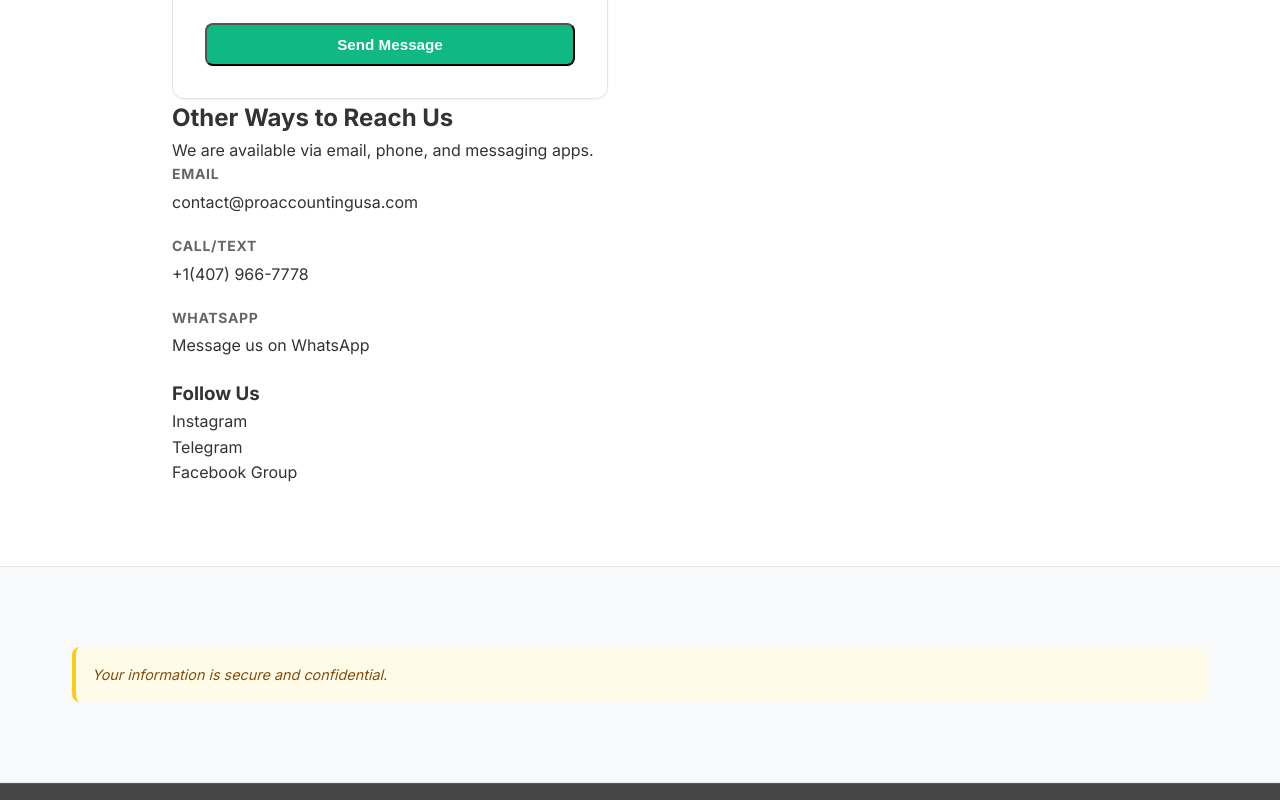
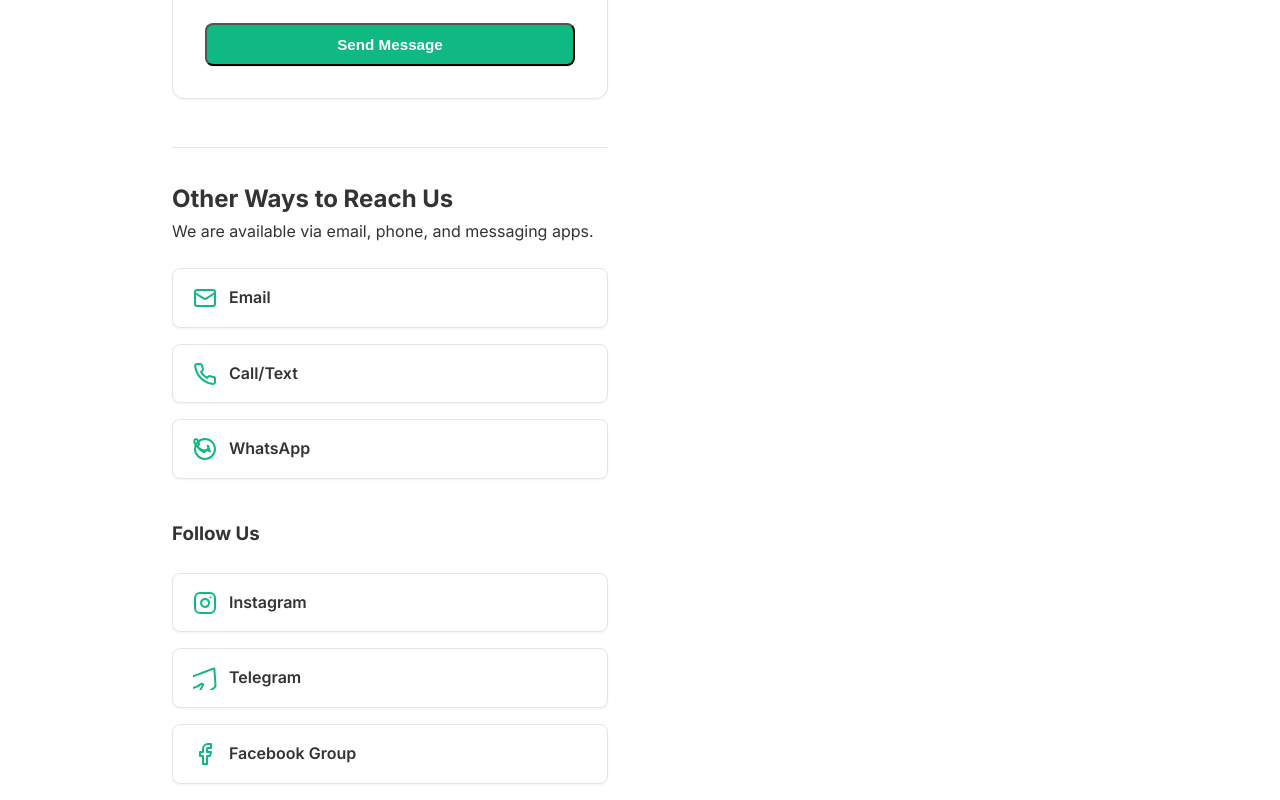
Before and after one commit to QASchoolUSA/Precise-Accounting, a Next.js app: page /en/contact in a window 1280 px wide. Shown: the part 1080-1880 px from the top of the page. Built offline with nearby package versions, Linux system fonts and the light colour scheme.

Commit message:
Added new changes

```diff
--- a/app/[lang]/contact/page.js
+++ b/app/[lang]/contact/page.js
@@ -1,5 +1,6 @@
 import Link from 'next/link';
 import ContactForm from '@/components/ContactForm';
+import { MailIcon, PhoneIcon, WhatsAppIcon, InstagramIcon, TelegramIcon, FacebookIcon } from '@/components/SocialIcons';
 import { getDictionary } from '../../../get-dictionary';
 
 export const metadata = {
@@ -30,26 +31,37 @@ export default async function Contact({ params: { lang } }) {
                                 <h2>{t.otherWays}</h2>
                                 <p className="mb-4">{t.friendly}</p>
 
-                                <div className="contact-item">
-                                    <strong>{t.email}</strong>
-                                    <a href="mailto:contact@proaccountingusa.com">contact@proaccountingusa.com</a>
-                                </div>
-                                <div className="contact-item">
-                                    <strong>{t.callText}</strong>
-                                    <a href="tel:+14079667778">+1(407) 966-7778</a>
-                                </div>
-                                <div className="contact-item">
-                                    <strong>{t.whatsapp}</strong>
-                                    <a href="https://wa.me/message/QAOEHLU4XRVHL1" target="_blank" rel="noopener noreferrer">{t.messageWhatsapp}</a>
+                                <div className="social-grid">
+                                    <a href="mailto:contact@proaccountingusa.com" className="social-btn">
+                                        <MailIcon />
+                                        <span>{t.email}</span>
+                                    </a>
+                                    <a href="tel:+14079667778" className="social-btn">
+                                        <PhoneIcon />
+                                        <span>{t.callText}</span>
+                                    </a>
+                                    <a href="https://wa.me/message/QAOEHLU4XRVHL1" target="_blank" rel="noopener noreferrer" className="social-btn">
+                                        <WhatsAppIcon />
+                                        <span>{t.whatsapp}</span>
+                                    </a>
                                 </div>
 
                                 <div className="social-links mt-6">
                                     <h3>{t.followUs}</h3>
-                                    <ul>
-                                        <li><a href="https://www.instagram.com/precisetaxes" target="_blank" rel="noopener noreferrer">Instagram</a></li>
-                                        <li><a href="https://t.me/precisetaxes" target="_blank" rel="noopener noreferrer">Telegram</a></li>
-                                        <li><a href="https://facebook.com/groups/1395083481908820/" target="_blank" rel="noopener noreferrer">Facebook Group</a></li>
-                                    </ul>
+                                    <div className="social-grid">
+                                        <a href="https://www.instagram.com/precisetaxes" target="_blank" rel="noopener noreferrer" className="social-btn">
+                                            <InstagramIcon />
+                                            <span>Instagram</span>
+                                        </a>
+                                        <a href="https://t.me/precisetaxes" target="_blank" rel="noopener noreferrer" className="social-btn">
+                                            <TelegramIcon />
+                                            <span>Telegram</span>
+                                        </a>
+                                        <a href="https://facebook.com/groups/1395083481908820/" target="_blank" rel="noopener noreferrer" className="social-btn">
+                                            <FacebookIcon />
+                                            <span>Facebook Group</span>
+                                        </a>
+                                    </div>
                                 </div>
                             </div>
                         </div>
--- a/app/globals.css
+++ b/app/globals.css
@@ -1448,3 +1448,52 @@ main {
         width: auto;
     }
 }
+/* Social Buttons Grid */
+.social-grid {
+    display: grid;
+    grid-template-columns: repeat(auto-fit, minmax(240px, 1fr));
+    gap: 1rem;
+    margin-top: 1.5rem;
+}
+
+.social-btn {
+    display: flex;
+    align-items: center;
+    gap: 0.75rem;
+    padding: 1rem 1.25rem;
+    background-color: white;
+    border: 1px solid var(--color-border);
+    border-radius: var(--radius-md);
+    color: var(--color-text);
+    font-weight: 600;
+    transition: all 0.2s ease;
+    text-decoration: none;
+    box-shadow: var(--shadow-sm);
+}
+
+.social-btn:hover {
+    border-color: var(--color-accent);
+    color: var(--color-accent);
+    background-color: #f0fdf4; /* Light emerald tint */
+    transform: translateY(-2px);
+    box-shadow: var(--shadow-md);
+}
+
+.social-btn svg {
+    flex-shrink: 0;
+    color: var(--color-accent);
+    transition: color 0.2s ease;
+}
+
+.social-btn:hover svg {
+    color: var(--color-accent-hover);
+}
+
+/* Utility Helpers */
+.mt-4 { margin-top: 1rem; }
+.mt-6 { margin-top: 2.5rem; }
+.mt-8 { margin-top: 3rem; }
+.mb-4 { margin-bottom: 1rem; }
+.pt-8 { padding-top: 2rem; }
+.border-t { border-top: 1px solid var(--color-border); }
+.border-gray-200 { border-color: var(--color-border); }
--- /dev/null
+++ b/components/SocialIcons.jsx
@@ -0,0 +1,41 @@
+import React from 'react';
+
+export const MailIcon = ({ className }) => (
+    <svg xmlns="http://www.w3.org/2000/svg" width="24" height="24" viewBox="0 0 24 24" fill="none" stroke="currentColor" strokeWidth="2" strokeLinecap="round" strokeLinejoin="round" className={className}>
+        <rect width="20" height="16" x="2" y="4" rx="2" />
+        <path d="m22 7-8.97 5.7a1.94 1.94 0 0 1-2.06 0L2 7" />
+    </svg>
+);
+
+export const PhoneIcon = ({ className }) => (
+    <svg xmlns="http://www.w3.org/2000/svg" width="24" height="24" viewBox="0 0 24 24" fill="none" stroke="currentColor" strokeWidth="2" strokeLinecap="round" strokeLinejoin="round" className={className}>
+        <path d="M22 16.92v3a2 2 0 0 1-2.18 2 19.79 19.79 0 0 1-8.63-3.07 19.5 19.5 0 0 1-6-6 19.79 19.79 0 0 1-3.07-8.67A2 2 0 0 1 4.11 2h3a2 2 0 0 1 2 1.72 12.84 12.84 0 0 0 .7 2.81 2 2 0 0 1-.45 2.11L8.09 9.91a16 16 0 0 0 6 6l1.27-1.27a2 2 0 0 1 2.11-.45 12.84 12.84 0 0 0 2.81.7A2 2 0 0 1 22 16.92z" />
+    </svg>
+);
+
+export const WhatsAppIcon = ({ className }) => (
+    <svg xmlns="http://www.w3.org/2000/svg" width="24" height="24" viewBox="0 0 24 24" fill="none" stroke="currentColor" strokeWidth="2" strokeLinecap="round" strokeLinejoin="round" className={className}>
+        <circle cx="12" cy="12" r="10" />
+        <path d="M16.95 14.4c-.45-.23-2.66-1.3-3.07-1.45-.41-.15-.71.1-.96.48-.27.4-.95 1.25-1.18 1.5-.23.23-.46.26-.9.04-.46-.23-1.92-.7-3.66-2.22-1.35-1.18-2.26-2.65-2.52-3.1-.26-.45-.03-.69.2-.9.2-.2.45-.52.68-.78.23-.26.3-.44.45-.74.15-.3.08-.56-.04-.78-.12-.22-1.07-2.54-1.46-3.48-.38-.96-.78-.81-1.07-.82-.28 0-.6 0-.92.1s-1.22.42-1.22 2.05c0 1.63 1.2 3.2 1.36 3.42.17.22 2.37 3.56 5.74 5 2.02.86 2.81.93 3.8.78.7-.1 2.66-1.08 3.04-2.12.38-1.04.38-1.93.27-2.12-.11-.19-.41-.3-.86-.52z" />
+    </svg>
+);
+
+export const InstagramIcon = ({ className }) => (
+    <svg xmlns="http://www.w3.org/2000/svg" width="24" height="24" viewBox="0 0 24 24" fill="none" stroke="currentColor" strokeWidth="2" strokeLinecap="round" strokeLinejoin="round" className={className}>
+        <rect width="20" height="20" x="2" y="2" rx="5" ry="5" />
+        <path d="M16 11.37A4 4 0 1 1 12.63 8 4 4 0 0 1 16 11.37z" />
+        <line x1="17.5" x2="17.51" y1="6.5" y2="6.5" />
+    </svg>
+);
+
+export const FacebookIcon = ({ className }) => (
+    <svg xmlns="http://www.w3.org/2000/svg" width="24" height="24" viewBox="0 0 24 24" fill="none" stroke="currentColor" strokeWidth="2" strokeLinecap="round" strokeLinejoin="round" className={className}>
+        <path d="M18 2h-3a5 5 0 0 0-5 5v3H7v4h3v8h4v-8h3l1-4h-4V7a1 1 0 0 1 1-1h3z" />
+    </svg>
+);
+
+export const TelegramIcon = ({ className }) => (
+    <svg xmlns="http://www.w3.org/2000/svg" width="24" height="24" viewBox="0 0 24 24" fill="none" stroke="currentColor" strokeWidth="2" strokeLinecap="round" strokeLinejoin="round" className={className}>
+        <path d="M21.198 2.433a2.242 2.242 0 0 0-1.022.215l-8.609 3.33c-2.068.8-4.133 1.598-5.724 2.21a405.15 405.15 0 0 1-5.823 2.212c-.979.38-1.72.636-2.361.962a4.69 4.69 0 0 0-2.333 3.016c-.198.816.082 2.373.284 3.498.055.309.117.653.181 1.011.164.896.349 1.908.799 2.197.351.226.969.458 2.502.593 1.258.111 2.766-.188 4.295-.839 2.029-.864 3.713-2.071 4.79-2.937l.006-.005a1.18 1.18 0 0 1 1.05-.187c.299.097.525.328.666.607.135.27.153.585.05.882-.095.273-.393.818-.847 1.651l-.547.994c-.58 1.054-1.22 2.218-1.574 2.922-.39 1.025-.566 2.06-.519 3.125.04.887.653 1.54 1.378 1.839.81.334 1.766.195 2.628-.15 1.139-.456 2.051-1.282 2.87-2.019a28.01 28.01 0 0 1 2.33-1.924c1.171-.856 2.388-1.742 3.657-2.54 2.664-1.673 2.957-2.584 3.018-2.775a2.551 2.551 0 0 0 .152-1.393L21.36 3.093a2.254 2.254 0 0 0-.162-.66z" />
+    </svg>
+);
```
